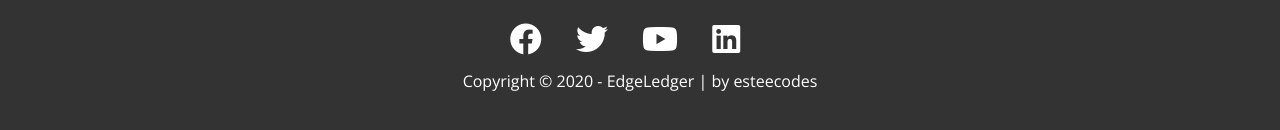
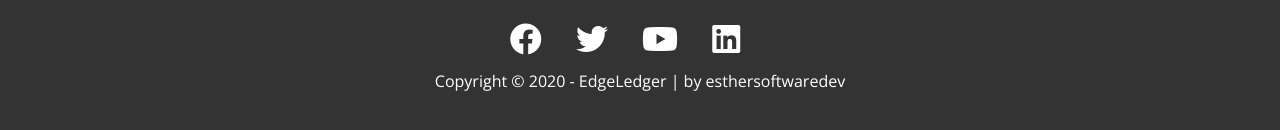
Before and after one commit to esteecodes/EdgeLedger, a plain HTML site: page blog.html in a window 1280 px wide. Shown: the part 1781-1911 px from the top of the page. Drawn offline with nearby package versions, Linux system fonts and the light colour scheme.

Commit message:
online handle and domain update

```diff
--- a/blog.html
+++ b/blog.html
@@ -103,7 +103,7 @@
       <a href="#"><i class="fab fa-youtube fa-2x"></i></a>
       <a href="#"><i class="fab fa-linkedin fa-2x"></i></a>
     </div>
-    <p>Copyright &copy; 2020 - EdgeLedger | by <a href="https://github.com/esteecodes" target="_blank" rel="noopener noreferrer">esteecodes</a></p>
+    <p>Copyright &copy; 2020 - EdgeLedger | by <a href="https://github.com/esthersoftwaredev" target="_blank" rel="noopener noreferrer">esthersoftwaredev</a></p>
   </footer>
     <!-- iQuery Scroll Placement -->
     <!-- <script src="https://code.jquery.com/jquery-3.6.0.min.js" integrity="sha256-/xUj+3OJU5yExlq6GSYGSHk7tPXikynS7ogEvDej/m4=" crossorigin="anonymous"></script> -->
--- a/js/app.js
+++ b/js/app.js
@@ -2,7 +2,7 @@
 
 /* BUG FIXED --- on original example .btn is included but it should NOT be included,
 because the blog page link (Read Our Blog) also gets affected by .preventDefault
-and the blog page doesn't open !!! @esteecodes */
+and the blog page doesn't open !!! @esthersoftwaredev */
 
 // $('#navbar a, .btn').on('click', function (e) {
 //   if (this.hash !== ""); {
--- a/js/jquery.js
+++ b/js/jquery.js
@@ -2,7 +2,7 @@
 
 /* BUG FIXED --- on original example .btn is included but it should NOT be included,
 because the blog page link (Read Our Blog) also gets affected by .preventDefault
-and the blog page doesn't open !!! @esteecodes */
+and the blog page doesn't open !!! @esthersoftwaredev */
 
 // $('#navbar a, .btn').on('click', function (e) {
 //   if (this.hash !== ""); {
```
Also changed, not shown: index.html (+1 -1 lines), post-one.html (+1 -1 lines), post-three.html (+1 -1 lines), post-two.html (+1 -1 lines), 1 other file.
